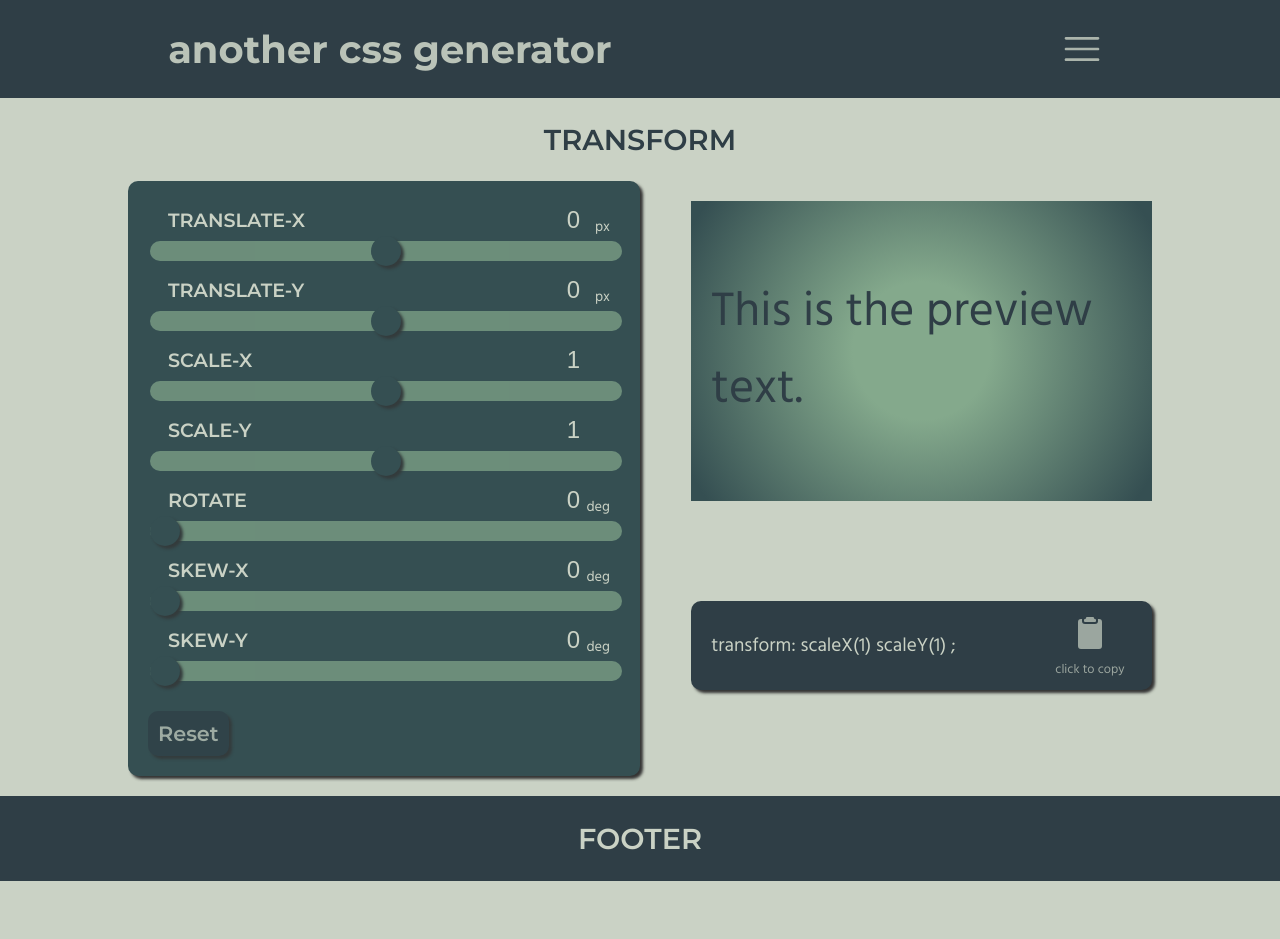
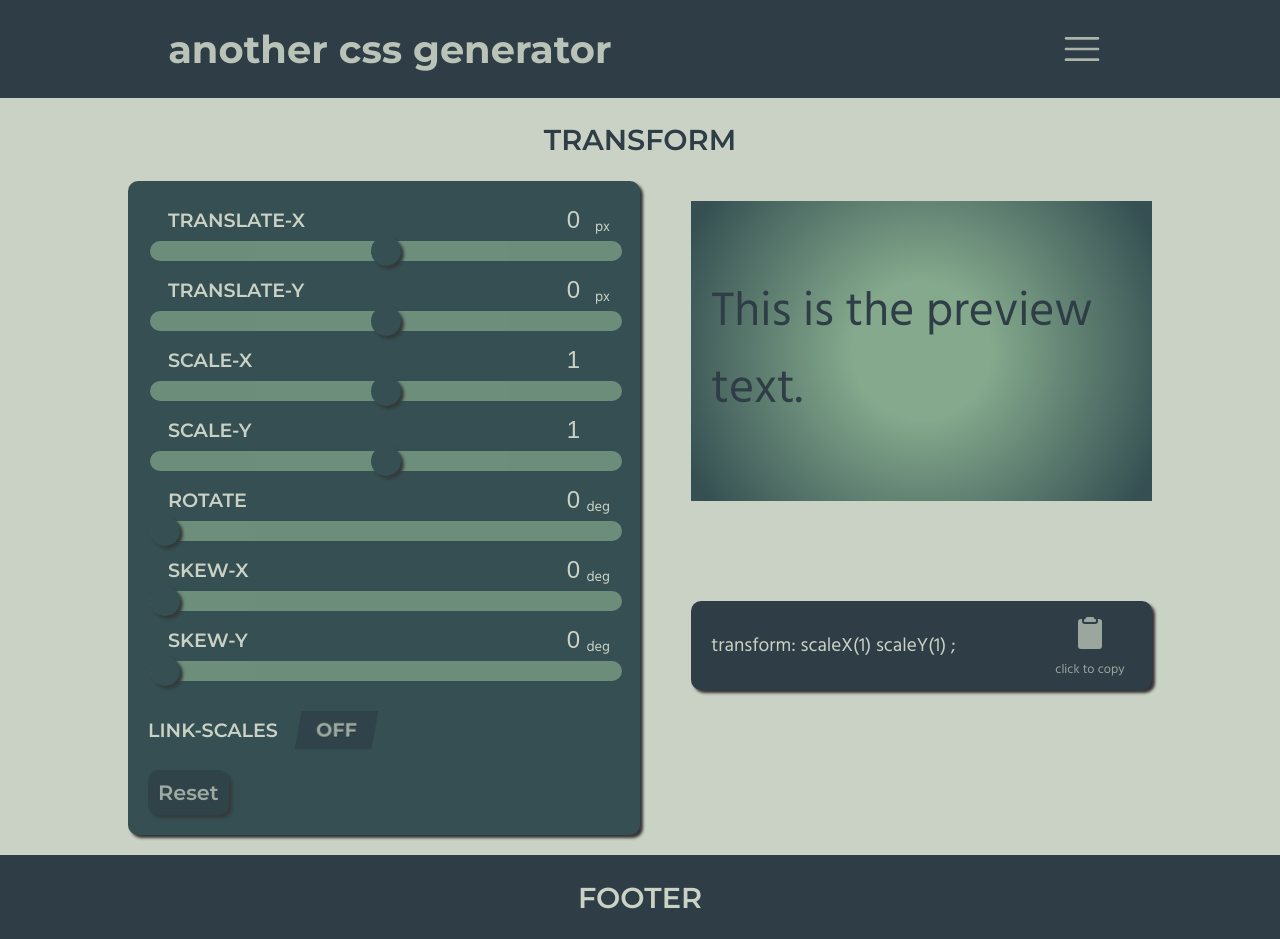
Before and after one commit to thibault-castelli/another_css_generator, a React (Vite) app: page /transform in a window 1280 px wide. Before the commit the page ends 881 px from the top, so only its background shows below. Built offline with nearby package versions, Linux system fonts and the light colour scheme.

Commit message:
Add option to link the scales values

```diff
--- a/src/pages/Transform.tsx
+++ b/src/pages/Transform.tsx
@@ -4,12 +4,14 @@ import { CssProperty } from '../enums';
 import { useState, useEffect } from 'react';
 import { motion } from 'framer-motion';
 import ResetBtn from '../components/ResetBtn/ResetBtn';
+import CheckBox from '../components/CheckBox/CheckBox';
 
 const Transform = () => {
    const [translateX, setTranslateX] = useState<string>('0');
    const [translateY, setTranslateY] = useState<string>('0');
    const [scaleX, setScaleX] = useState<string>('1');
    const [scaleY, setScaleY] = useState<string>('1');
+   const [isScaleLinked, setIsScaleLinked] = useState<boolean>(false);
    const [rotate, setRotate] = useState<string>('0');
    const [skewX, setSkewX] = useState<string>('0');
    const [skewY, setSkewY] = useState<string>('0');
@@ -23,6 +25,7 @@ const Transform = () => {
       setRotate('0');
       setSkewX('0');
       setSkewY('0');
+      setIsScaleLinked(false);
    };
 
    useEffect(() => {
@@ -30,6 +33,21 @@ const Transform = () => {
          `translateX(${translateX}px);translateY(${translateY}px);scaleX(${scaleX});scaleY(${scaleY});rotate(${rotate}deg);skewX(${skewX}deg);skewY(${skewY}deg)`
       );
    }, [translateX, translateY, scaleX, scaleY, rotate, skewX, skewY]);
+
+   // Link scales properties
+   useEffect(() => {
+      if (isScaleLinked) {
+         setScaleY(scaleX);
+      }
+   }, [scaleX]);
+   useEffect(() => {
+      if (isScaleLinked) {
+         setScaleX(scaleY);
+      }
+   }, [scaleY]);
+   useEffect(() => {
+      setScaleY(scaleX);
+   }, [isScaleLinked]);
 
    return (
       <motion.main
@@ -101,6 +119,11 @@ const Transform = () => {
                   setSliderValue={setSkewY}
                   unit="deg"
                />
+               <CheckBox
+                  name="link-scales"
+                  checkBoxValue={isScaleLinked}
+                  setCheckBoxValue={setIsScaleLinked}
+               />
                <ResetBtn handleReset={handleReset} />
             </form>
             <DemoBox
```
